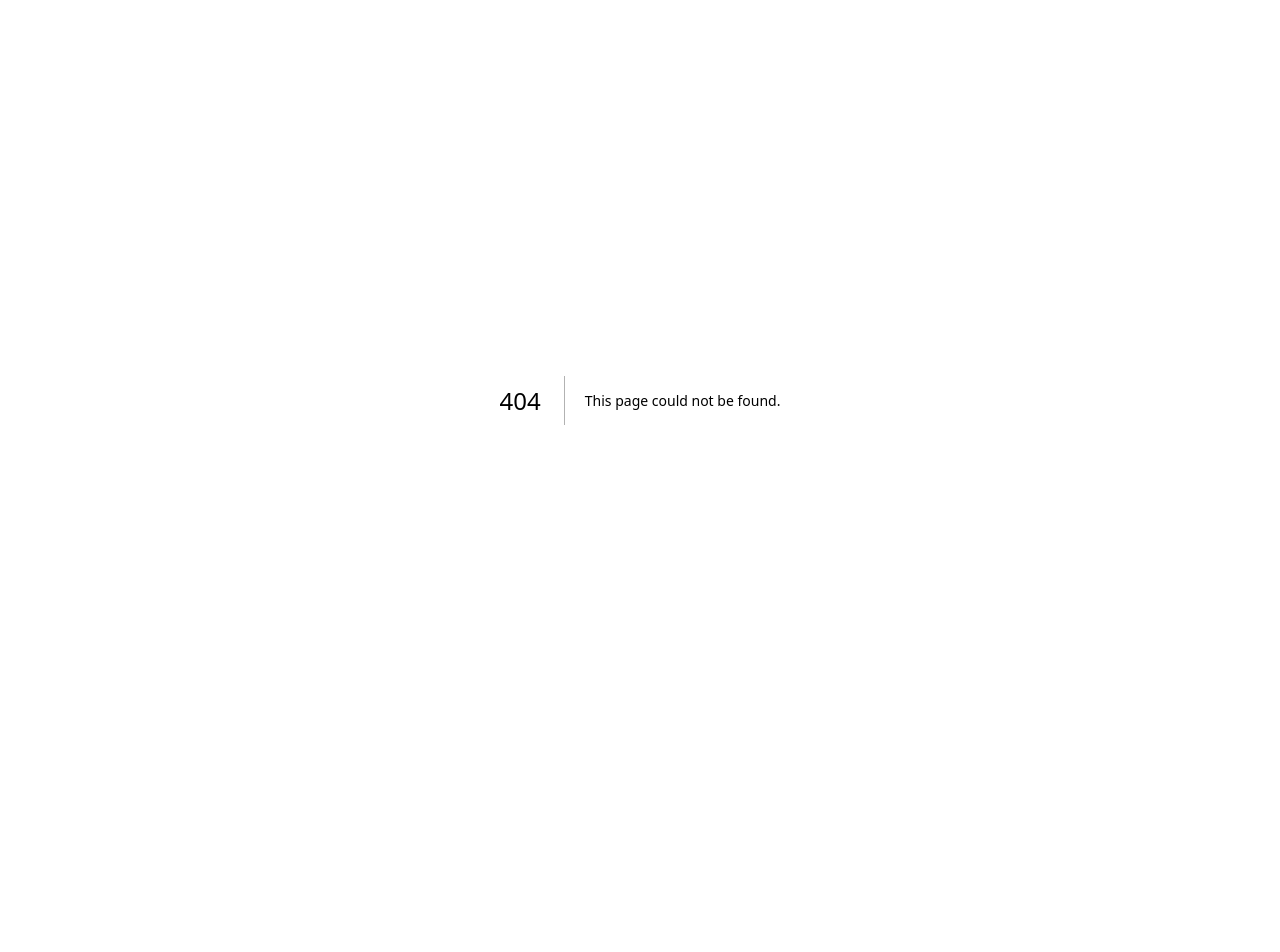
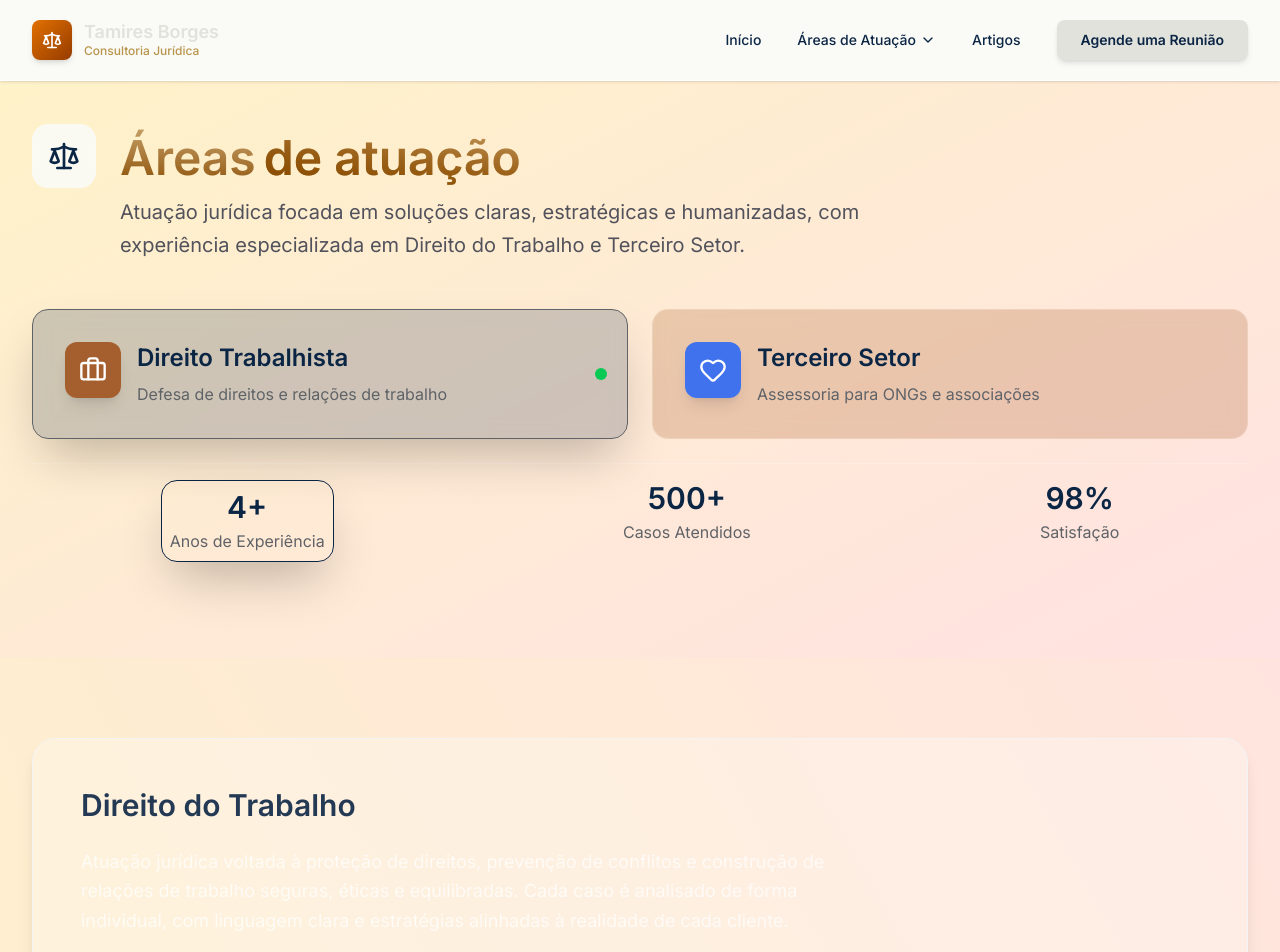
Before and after one commit to ArlanD3v/WebSite-adv-TamiresB, a Next.js app: page /areas/trabalhista in a window 1280 px wide. Before the commit this address had no page. Shown: the top 952 px of the page. Before the commit the page ends 800 px from the top, so only its background shows below. Built offline with nearby package versions, Linux system fonts and the light colour scheme.

Commit message:
FIX: Ajustar a página  trabalhista

```diff
--- a/src/app/areas/layout.tsx
+++ b/src/app/areas/layout.tsx
@@ -1,5 +1,7 @@
+'use client'
 import { useState, useEffect } from "react";
 import { Briefcase, Heart, ChevronRight, Scale } from "lucide-react";
+import { Header } from "@/src/components/Header";
 
 export default function ({
 	children,
@@ -22,7 +24,7 @@ export default function ({
 			icon: Briefcase,
 			description: "Defesa de direitos e relações de trabalho",
 			href: "/areas/trabalhista",
-			gradient: "from-blue-500 to-blue-600"
+			gradient: "bg-amber-800/75"
 		},
 		{
 			id: "terceiro-setor",
@@ -30,39 +32,32 @@ export default function ({
 			icon: Heart,
 			description: "Assessoria para ONGs e associações",
 			href: "/areas/terceiro-setor",
-			gradient: "from-purple-500 to-purple-600"
+			gradient: "bg-blue-600/80"
 		}
 	];
 
 	return (
-		<section className="pt-20 min-h-screen bg-linear-to-b from-gray-50 to-white">
+
+		<section className="min-h-screen  bg-linear-to-tr from-amber-100 to-red-100">
+			<Header />
 			{/* Hero Section */}
-			<div className="relative bg-linear-to-br from-blue-600 via-blue-700 to-blue-800 text-white overflow-hidden">
-				{/* Background Pattern */}
-				<div className="absolute inset-0 opacity-10">
-					<div className="absolute top-0 left-0 w-96 h-96 bg-white rounded-full blur-3xl -translate-x-1/2 -translate-y-1/2"></div>
-					<div className="absolute bottom-0 right-0 w-96 h-96 bg-white rounded-full blur-3xl translate-x-1/2 translate-y-1/2"></div>
-				</div>
+			<div className="relative  bg-linear-to-br from-amber-100 to-red-100 text-azul overflow-hidden">
 
 				<div className="relative max-w-7xl mx-auto px-4 sm:px-6 lg:px-8 py-16 lg:py-24">
-					{/* Breadcrumb */}
-					<div className="flex items-center gap-2 text-sm text-blue-100 mb-6">
-						<a href="/" className="hover:text-white transition">
-							Início
-						</a>
-						<ChevronRight className="w-4 h-4" />
-						<span className="text-white font-medium">Áreas de Atuação</span>
-					</div>
 
-					<div className="flex items-start gap-6 mb-8">
-						<div className="hidden sm:flex w-16 h-16 bg-white/10 backdrop-blur-sm rounded-2xl items-center justify-center border border-white/20">
-							<Scale className="w-8 h-8 text-white" />
+					<div className="flex items-start gap-6 mb-4">
+						<div className="hidden mt-7 sm:flex w-16 h-16 bg-background/90 backdrop-blur-sm rounded-2xl items-center justify-center border border-white/20">
+							<Scale className="w-8 h-8 text-foreground" />
 						</div>
-						<div className="flex-1">
-							<h1 className="text-3xl sm:text-4xl lg:text-5xl font-bold mb-4 leading-tight">
-								Áreas de Atuação
+						<div className="flex-1 mt-8">
+							<h1 className="text-4xl sm:text-4xl lg:text-5xl font-bold leading-tight mb-2 bg-linear-to-bl from-back to-yellow-800 bg-clip-text text-transparent">
+								Áreas
+								<span className="ml-2 mt-2 bg-linear-to-bl from-yellow-700/25 to-yellow-800 bg-clip-text text-transparent">
+									de atuação
+								</span>
+
 							</h1>
-							<p className="text-lg sm:text-xl text-blue-100 max-w-3xl leading-relaxed">
+							<p className="text-lg sm:text-xl text-zinc-600 max-w-3xl leading-relaxed">
 								Atuação jurídica focada em soluções claras, estratégicas e humanizadas,
 								com experiência especializada em Direito do Trabalho e Terceiro Setor.
 							</p>
@@ -79,15 +74,15 @@ export default function ({
 								<a
 									key={area.id}
 									href={area.href}
-									className={`group relative bg-white/10 backdrop-blur-sm rounded-2xl p-6 lg:p-8 border transition-all duration-300 ${isActive
-										? "border-white shadow-2xl scale-105 bg-white/20"
-										: "border-white/20 hover:border-white/40 hover:bg-white/15 hover:scale-105"
+									className={`group relative bg-amber-800/20 backdrop-blur-sm rounded-2xl p-6 lg:p-8 border transition-all duration-300 ${isActive
+										? "border-muted shadow-2xl bg-foreground/20"
+										: "border-white/20 hover:border-white/40 hover:bg-amber-800/30 hover:scale-104"
 										}`}
 								>
 									{/* Indicador de Ativo */}
 									{isActive && (
-										<div className="absolute top-4 right-4">
-											<div className="w-3 h-3 bg-green-400 rounded-full animate-pulse shadow-lg"></div>
+										<div className="absolute top-[45%] right-5">
+											<div className="w-3 h-3 bg-green-500 rounded-full animate-pulse shadow-lg"></div>
 										</div>
 									)}
 
@@ -99,12 +94,11 @@ export default function ({
 											<h3 className="text-xl lg:text-2xl font-bold mb-2 group-hover:translate-x-1 transition-transform duration-300">
 												{area.title}
 											</h3>
-											<p className="text-blue-100 text-sm lg:text-base">
+											<p className="text-muted text-sm lg:text-base">
 												{area.description}
 											</p>
 										</div>
-										<ChevronRight className={`w-5 h-5 text-white/60 group-hover:text-white group-hover:translate-x-1 transition-all duration-300 ${isActive ? "text-white" : ""
-											}`} />
+
 									</div>
 								</a>
 							);
@@ -112,19 +106,19 @@ export default function ({
 					</div>
 
 					{/* Stats ou Call to Action */}
-					<div className="mt-12 pt-8 border-t border-white/20">
-						<div className="grid grid-cols-3 gap-4 lg:gap-8 text-center">
-							<div>
-								<div className="text-2xl lg:text-3xl font-bold mb-1">15+</div>
-								<div className="text-sm lg:text-base text-blue-100">Anos de Experiência</div>
+					<div className="mt-6 pt-4 border-t border-white/20">
+						<div className="flex justify-around gap-4 lg:gap-8 text-center">
+							<div className="w-fit flex flex-col p-2 border rounded-2xl shadow-2xl">
+								<div className="text-2xl lg:text-3xl font-bold mb-1">4+</div>
+								<div className="text-sm lg:text-base text-muted">Anos de Experiência</div>
 							</div>
 							<div>
 								<div className="text-2xl lg:text-3xl font-bold mb-1">500+</div>
-								<div className="text-sm lg:text-base text-blue-100">Casos Atendidos</div>
+								<div className="text-sm lg:text-base text-muted">Casos Atendidos</div>
 							</div>
 							<div>
 								<div className="text-2xl lg:text-3xl font-bold mb-1">98%</div>
-								<div className="text-sm lg:text-base text-blue-100">Satisfação</div>
+								<div className="text-sm lg:text-base text-muted">Satisfação</div>
 							</div>
 						</div>
 					</div>
@@ -133,7 +127,7 @@ export default function ({
 
 			{/* Conteúdo específico da área */}
 			<div className="max-w-7xl mx-auto px-4 sm:px-6 lg:px-8 py-12 lg:py-20">
-				<div className="bg-white rounded-3xl shadow-lg border border-gray-100 p-6 lg:p-12">
+				<div className="bg-background/30 rounded-3xl shadow-lg border border-gray-100 p-6 lg:p-12">
 					{children}
 				</div>
 			</div>
@@ -152,7 +146,7 @@ export default function ({
 						href="/contato"
 						className="inline-flex items-center gap-2 bg-white text-blue-600 px-8 py-4 rounded-xl font-semibold hover:bg-blue-50 transition-all duration-300 hover:scale-105 shadow-lg"
 					>
-						Agendar Consulta
+						Agendar Reunião
 						<ChevronRight className="w-5 h-5" />
 					</a>
 				</div>
--- /dev/null
+++ b/src/app/areas/trabalhista/page.tsx
@@ -0,0 +1,72 @@
+
+import Link from "next/link";
+
+function TrabalhistaPage() {
+	return (
+
+		<article className="space-y-16">
+			{/* Introdução */}
+			<section className="max-w-3xl ">
+				<h2 className="text-3xl font-semibold text-azul/90 mb-6">
+					Direito do Trabalho
+				</h2>
+				<p className="text-white/70 text-lg leading-relaxed">
+					Atuação jurídica voltada à proteção de direitos, prevenção de conflitos
+					e construção de relações de trabalho seguras, éticas e equilibradas.
+					Cada caso é analisado de forma individual, com linguagem clara e
+					estratégias alinhadas à realidade de cada cliente.
+				</p>
+			</section>
+
+			{/* Serviços */}
+			<section>
+				<h3 className="text-2xl font-semibold text-azul/80 mb-8">
+					Atuação na área trabalhista
+				</h3>
+
+				<div className="grid grid-cols-1 md:grid-cols-2 gap-6">
+					{["Rescisão contratual e verbas trabalhistas", "Assédio moral e sexual no ambiente de trabalho", "Horas extras, adicionais e equiparação salarial", "Reconhecimento de vínculo empregatício", "Orientação preventiva para empresas e empregadores", "Acompanhamento em audiências e processos trabalhistas"].map((item) => (
+						<div
+							key={item}
+							className="p-6 rounded-2xl bg-foreground border border-border-soft"
+						>
+							<p className="text-muted">{item}</p>
+						</div>
+					))}
+				</div>
+			</section>
+
+			{/* Diferencial */}
+			<section className="bg-foreground/70 rounded-3xl p-8 border border-border-soft">
+				<h3 className="text-2xl font-semibold mb-4 bg-linear-to-bl from-yellow-700/25 to-yellow-800 bg-clip-text text-transparent">
+					Atendimento humanizado e estratégico
+				</h3>
+				<p className="text-text-muted leading-relaxed max-w-3xl">
+					A advocacia trabalhista exige sensibilidade, responsabilidade e
+					conhecimento técnico. O atendimento é pautado pela escuta ativa,
+					transparência nas orientações e comprometimento com soluções jurídicas
+					seguras e eficazes.
+				</p>
+			</section>
+
+			{/* CTA */}
+			<section className="text-center">
+				<h3 className="text-2xl text-azul font-semibold mb-4">
+					Precisa de orientação trabalhista?
+				</h3>
+				<p className="text-text-muted mb-6">
+					Entre em contato para uma análise responsável e personalizada do seu
+					caso.
+				</p>
+				<Link
+					href="/contato"
+					className="inline-block px-8 py-3 rounded-xl bg-amber-900/60 text-white hover:bg-amber-900/80 transition"
+				>
+					Fale comigo!
+				</Link>
+			</section>
+		</article>
+	);
+}
+
+export default TrabalhistaPage
--- a/src/app/page.tsx
+++ b/src/app/page.tsx
@@ -1,6 +1,7 @@
 import { CTAButton } from "../components/CTAButton";
 import { Header } from "../components/Header";
 import { Hero } from "../components/Hero";
+
 
 export default function Home() {
   return (
--- a/src/components/Header.tsx
+++ b/src/components/Header.tsx
@@ -77,7 +77,7 @@ export const Header = () => {
 						</a>
 						<a
 							href="/contato"
-							className="ml-4 px-6 py-2.5 text-sm font-semibold text-mwin bg-soft hover:bg-yellow-800/90 hover:text-white rounded-lg shadow-md hover:shadow-lg transition-all duration-300 hover:scale-105"
+							className="ml-4 px-6 py-2.5 text-sm font-semibold text-azul bg-soft hover:bg-amber-700/90 hover:text-white rounded-lg shadow-md hover:shadow-lg transition-all duration-300 hover:scale-105"
 						>
 							Agende uma Reunião
 						</a>
@@ -126,14 +126,14 @@ export const Header = () => {
 						>
 							<a
 								href="/areas/trabalhista"
-								className="w-[80%] block pl-8 pr-4 py-2.5 text-sm text-white bg-yellow-800/80 hover:bg-foreground rounded-lg transition-colors duration-200"
+								className="w-[80%] block pl-8 pr-4 py-2.5 text-sm text-white bg-yellow-800/80 hover:bg-azul rounded-lg transition-colors duration-200"
 								onClick={() => setOpen(false)}
 							>
 								Direito Trabalhista
 							</a>
 							<a
 								href="/areas/terceiroSetor"
-								className="w-[80%] block pl-8 pr-4 py-2.5 text-sm text-white bg-yellow-800/80 hover:bg-foreground rounded-lg transition-colors duration-200"
+								className="w-[80%] block pl-8 pr-4 py-2.5 text-sm text-white bg-yellow-800/80 hover:bg-azul rounded-lg transition-colors duration-200"
 								onClick={() => setOpen(false)}
 							>
 								Terceiro Setor
@@ -150,7 +150,7 @@ export const Header = () => {
 					</a>
 					<a
 						href="/contato"
-						className="block text-center px-4 py-3 text-sm font-semibold text-main bg-yellow-800/80 hover:bg-yellow-800/90 rounded-lg shadow-md hover:shadow-lg transition-all duration-300 mt-2"
+						className="block text-center px-4 py-3 text-sm font-semibold text-main bg-yellow-800/80 hover:bg-azul hover:text-soft rounded-lg shadow-md hover:shadow-lg transition-all duration-300 mt-2"
 						onClick={() => setOpen(false)}
 					>
 						Contato
```
